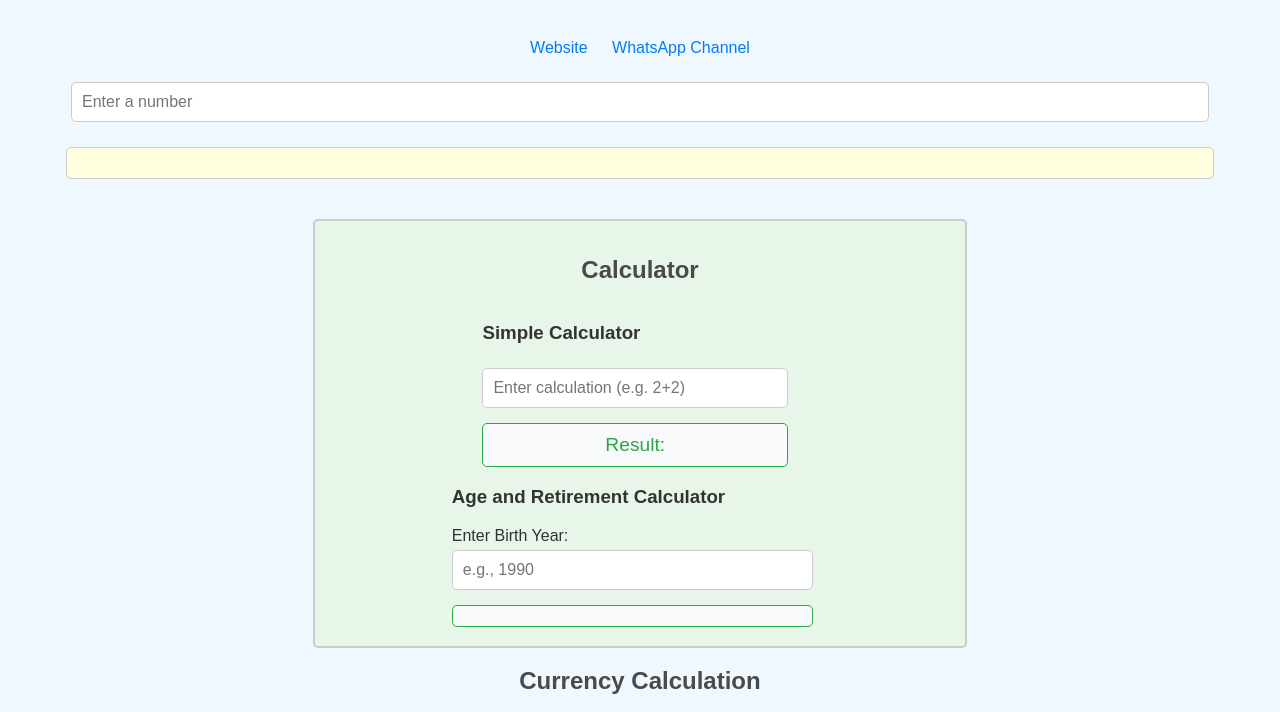
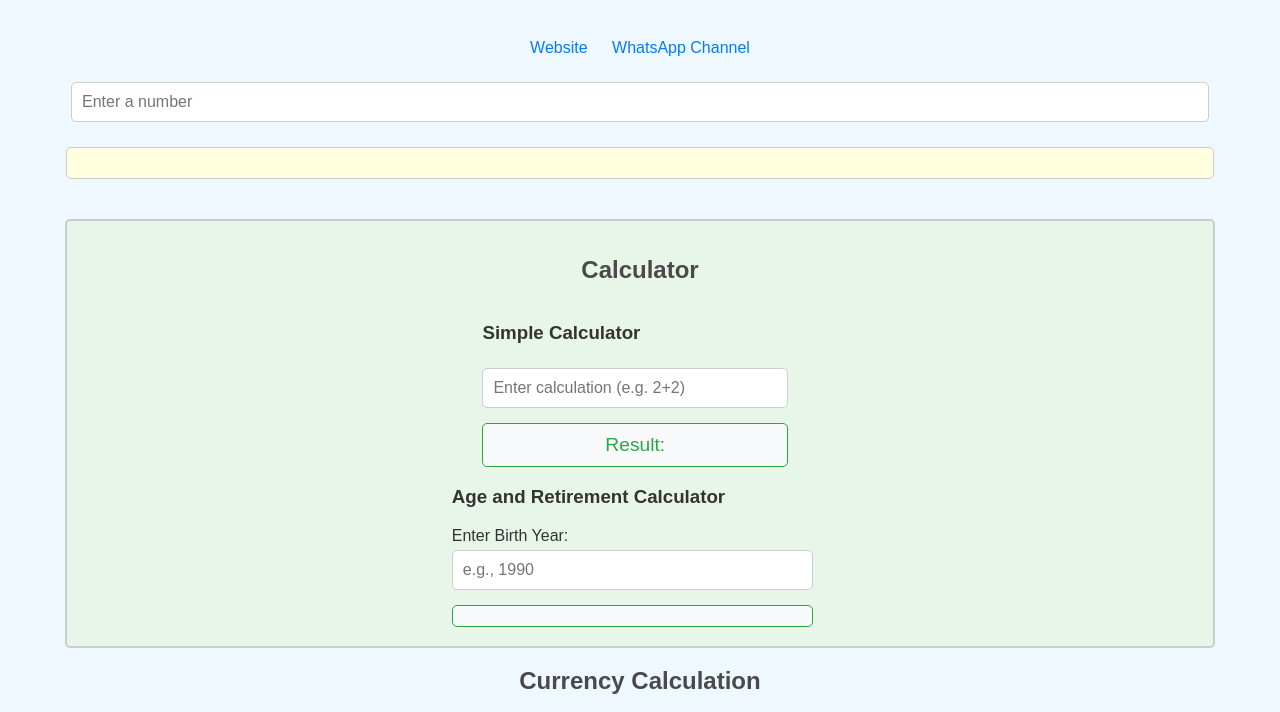
Before and after one commit to DigitSync/Comprehensive-Calculator, a plain HTML site: page index.html in a window 1280 px wide. Shown: the part 81-793 px from the top of the page. Drawn offline with Linux system fonts and the light colour scheme.

Commit message:
Update index.html

```diff
--- a/index.html
+++ b/index.html
@@ -63,7 +63,7 @@
             border-radius: 5px;
             background-color: #e8f5e9; /* Light green background for calculator */
             border: 2px solid #ccc; /* Light border */
-            width: 50%; /* Width for border */
+            width: 90%; /* Width for border */
             display: flex;
             flex-direction: column;
             align-items: center; /* Center align items */
```
